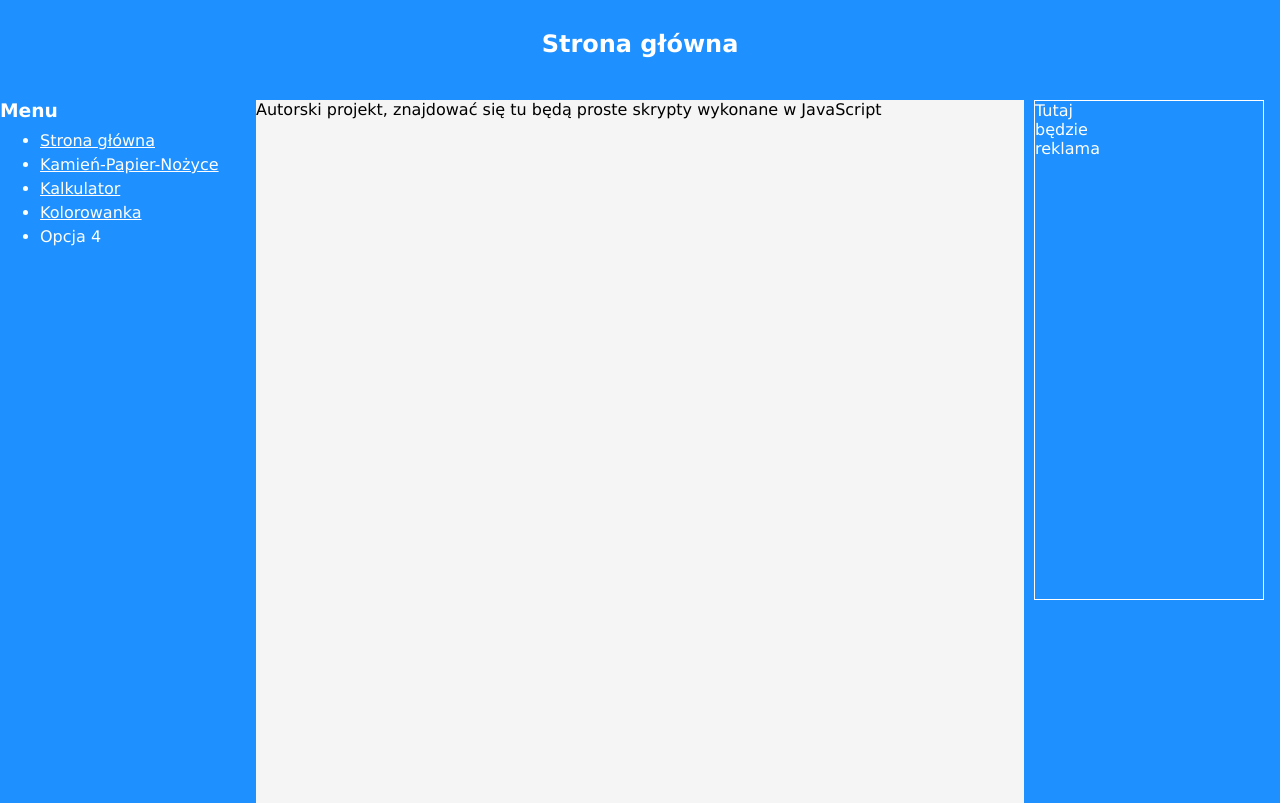
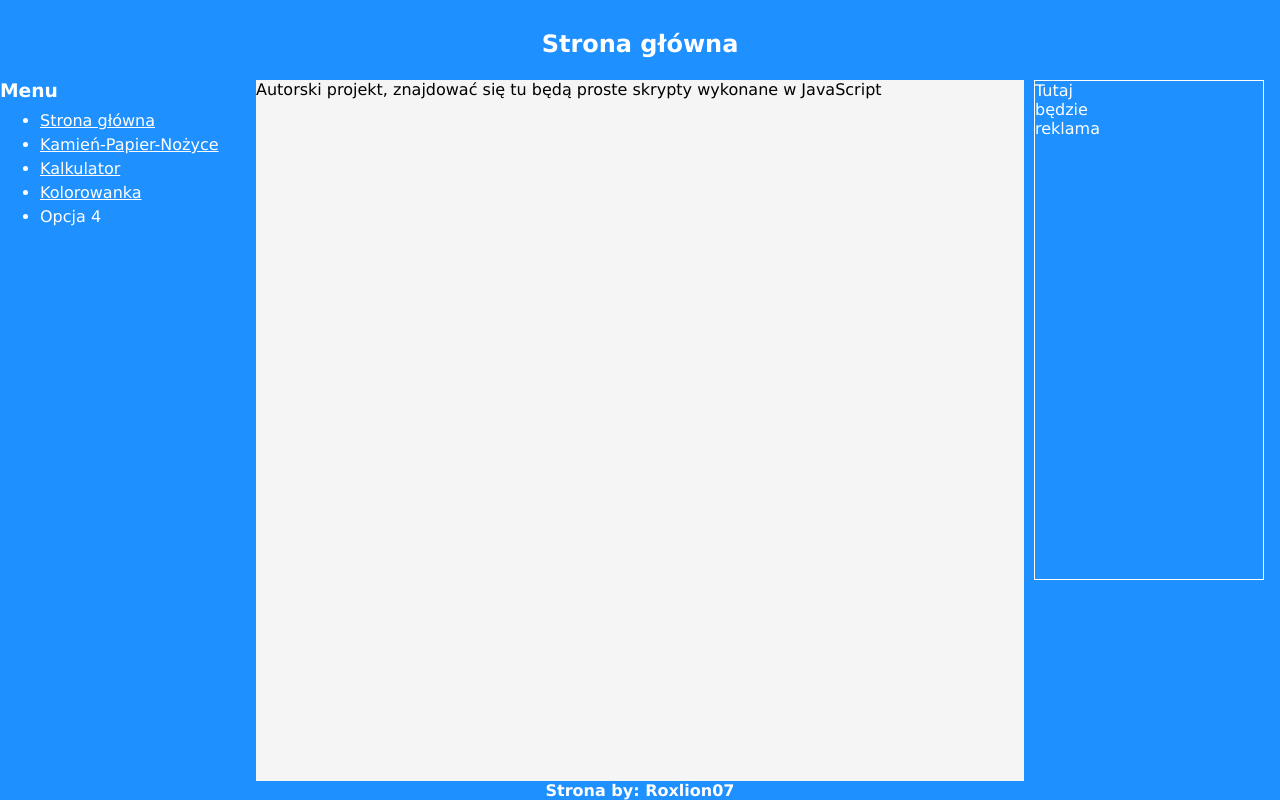
Before and after one commit to Roxlion07/Projekcik, a plain HTML site: page index.html in a window 1280 px wide. Shown: the top 803 px of the page. Drawn offline with Linux system fonts and the light colour scheme.

Commit message:
Update style.css

```diff
--- a/style.css
+++ b/style.css
@@ -15,7 +15,7 @@ a:hover{
 
 header{
     text-align: center;
-    height: 100px;
+    height: 10vh;
     background-color: DodgerBlue;
     color: white;
 }
@@ -29,14 +29,14 @@ h2{
     color: white;
     float: left;
     width: 20%;
-    height: 850px;
+    height: 87.6vh;
 }
 
 main{
     float: left;
     background-color: WhiteSmoke;
     width: 60%;
-    height: 850px;
+    height: 87.6vh;
 }
 
 #prawy{
@@ -44,7 +44,7 @@ main{
     color: white;
     float: right;
     width: 20%;
-    height: 850px;
+    height: 87.6vh;
 }
 
 #reklama{
@@ -63,6 +63,7 @@ li,ul{
 }
 
 footer{
+    height: 2.4vh;
     clear: both;
     text-align: center;
     background-color: DodgerBlue;
```
